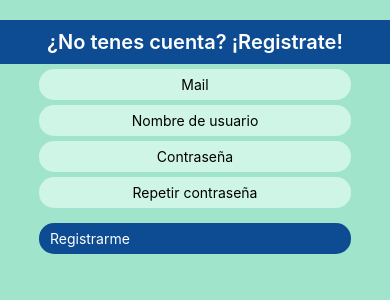
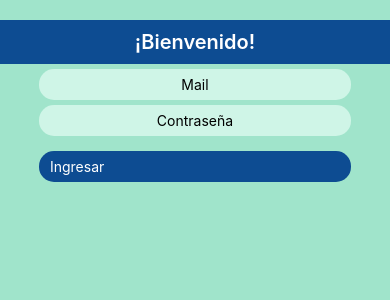
Before and after one commit to mati-quintana-udesa/Proyecto-Native, a React Native app: screen / in a window 390 px wide. Shown: the top 300 px of the page. Built offline with nearby package versions, Linux system fonts and the light colour scheme; no server answers; the database is empty.

Commit message:
Arregle y cambie el login

```diff
--- a/App.js
+++ b/App.js
@@ -1,11 +1,11 @@
-import Register from './src/screens/Register'
+import Login from './src/screens/Login'
 import { StyleSheet } from 'react-native';
 
 export default function App() {
   return (
 
 
-      <Register/>
+      <Login/>
 
   );
 }
--- /dev/null
+++ b/src/screens/Login.js
@@ -0,0 +1,123 @@
+import React, { Component } from "react";
+import {Text, TextInput, TouchableOpacity,View, StyleSheet, ActivityIndicator} from "react-native";
+import { auth } from "../firebase/config";
+import { NavigationContainer } from "@react-navigation/native";
+
+export default class Login extends Component {
+  constructor(props) {
+    super(props);
+    this.state = {
+      email: "",
+      password: "",
+      loggedIn: false,
+      error: "",
+    };
+  }
+
+  login() {
+    if (this.state.email == "" || this.state.password == "") {
+      alert("Todos los campos son obligatorios.");
+    } else if (!this.state.email.includes("@")) {
+      alert("El formato de e-mail no es válido.");
+    } else {
+      this.props.handleLogin(this.state.email, this.state.password);
+    }
+  }
+
+  render() {
+    return (
+      <View style={styles.container}>
+        {this.props.loader ? (
+          <ActivityIndicator size="large" color="blue" />
+        ) : (
+          <>
+            <View style={styles.header}>
+              <Text style={styles.title}>
+                ¡Bienvenido!
+              </Text>
+            </View>
+            <TextInput
+              style={styles.field}
+              keyboardType="email-address"
+              placeholder="Mail"
+              onChangeText={(text) => this.setState({ email: text })}
+            />
+            <TextInput
+              style={styles.field}
+              keyboardType="default"
+              placeholder="Contraseña"
+              secureTextEntry={true}
+              onChangeText={(text) => this.setState({ password: text })}
+            />
+            <TouchableOpacity
+              onPress={() => this.login()}
+              style={this.state.email == "" || this.state.password == ""
+                      ? styles.btnDisabled
+                      : styles.btn
+                    }
+              disabled={this.state.email == "" || this.state.password == ""
+                        ? true
+                        : false
+                      }>
+              <Text style={this.state.email == "" || this.state.password == ""
+                      ? styles.btnText
+                      : null
+                    }> Ingresar </Text>
+            </TouchableOpacity>
+          </>
+        )}
+      </View>
+    );
+  }
+}
+
+const styles = StyleSheet.create({
+    container: {
+        overflow: "hidden",
+        flex: 1,
+        flexDirection: "column",
+        alignItems: "center",
+        backgroundColor: "#A0E4CB",
+        color: "#ff9f68",
+        paddingTop: 20,
+      },
+      field: {
+        width: "80%",
+        backgroundColor: "#CFF5E7",
+        textAlign: "center",
+        padding: 7,
+        marginTop: 5,
+        borderRadius: 15,
+      },
+      btn: {
+        backgroundColor: "#0D4C92",
+        color: "white",
+        textAlign: "center",
+        padding: 7,
+        marginTop: 15,
+        borderRadius: 15,
+        width: "80%",
+      },
+      btnDisabled: {
+        backgroundColor: "#0D4C92",
+        textAlign: "center",
+        padding: 7,
+        marginTop: 15,
+        borderRadius: 15,
+        width: "80%",
+      },
+      btnText: {
+        color: "white",
+      },
+  header: {
+    backgroundColor: "#0D4C92",
+    width: "100%",
+    padding: 10,
+  },
+  title: {
+    color: "white",
+    textAlign: "center",
+    fontSize: 20,
+    fontWeight: "600",
+  },
+});
```
